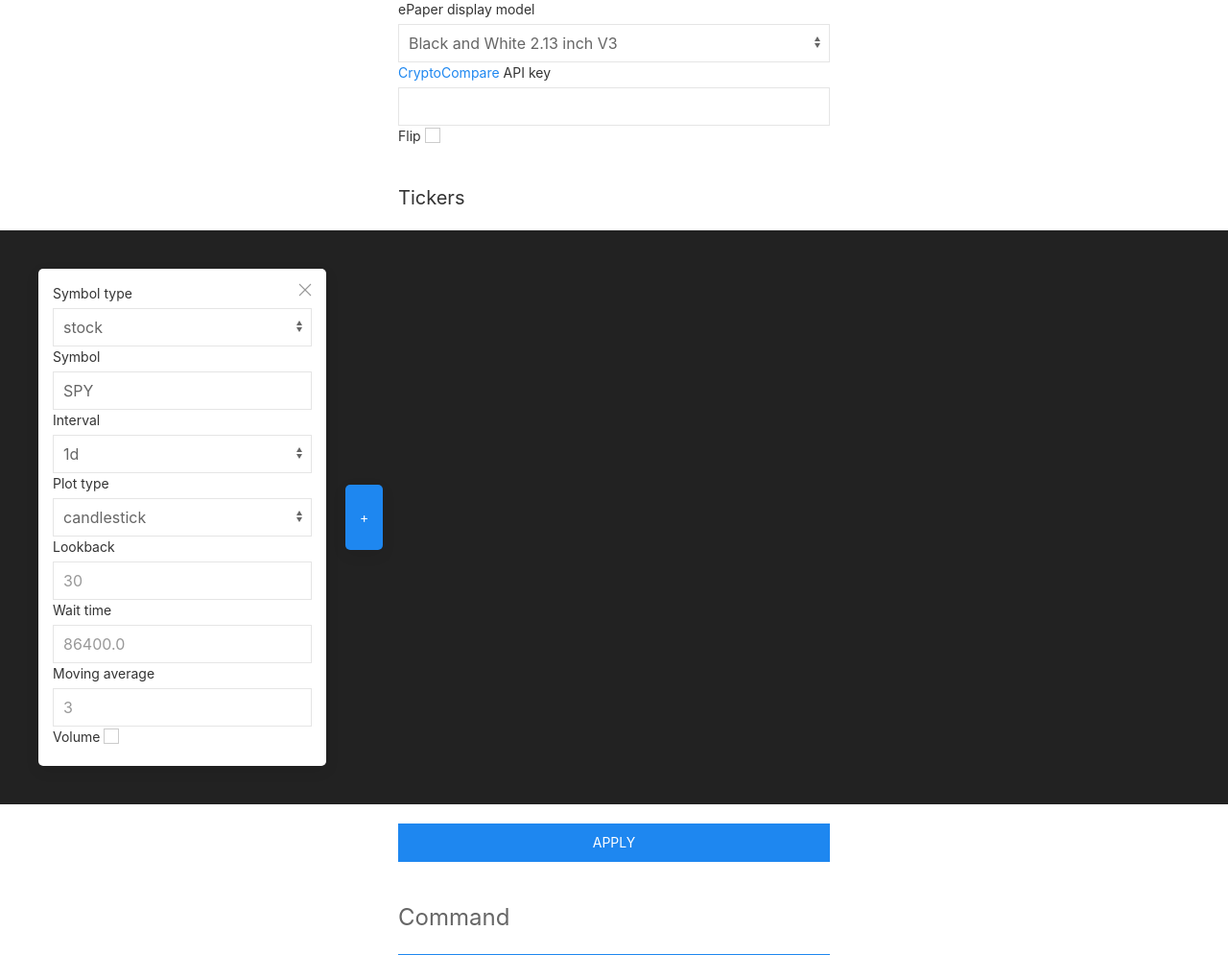
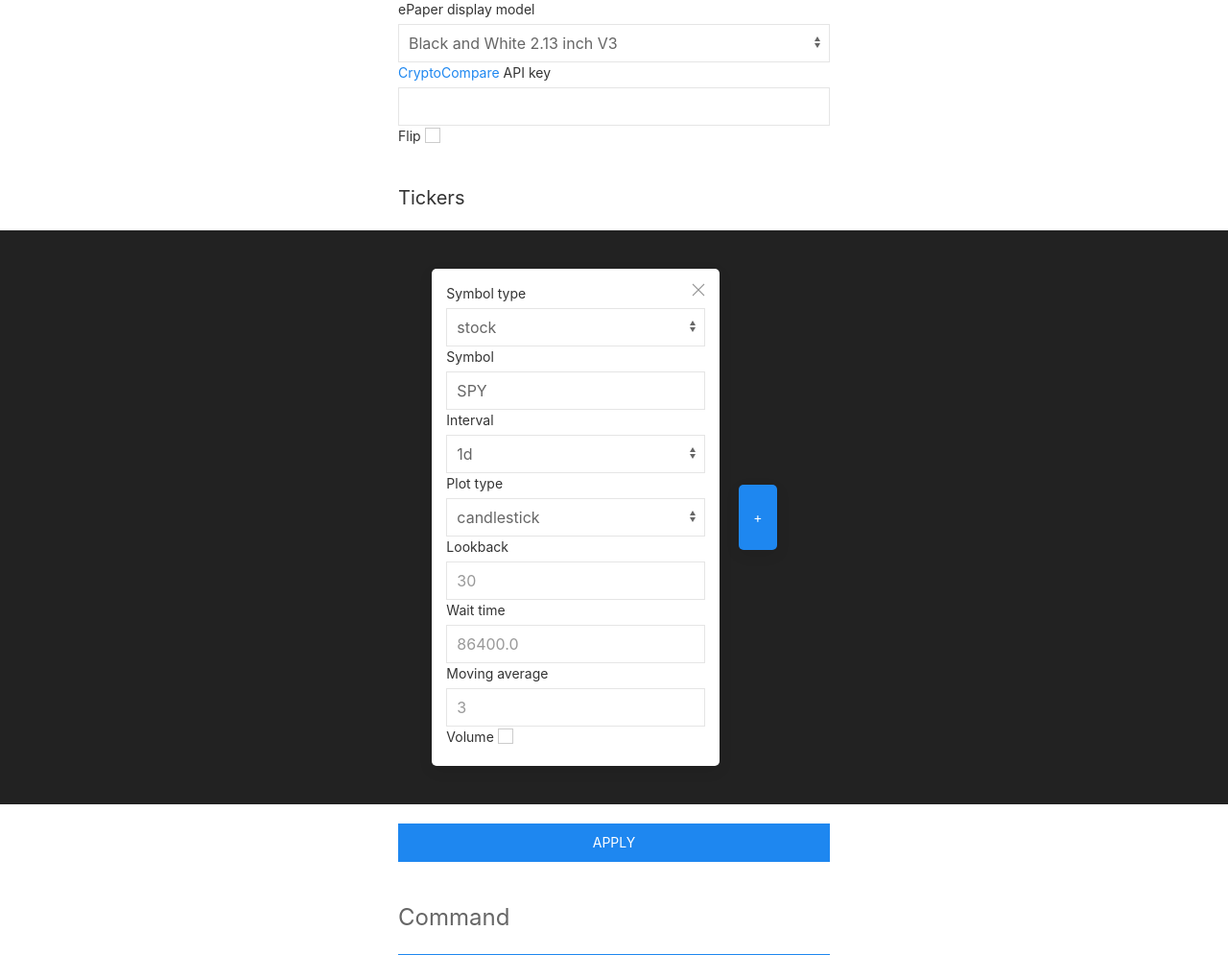
Before and after one commit to loiccoyle/tinyticker, a Flask app: page / in a window 1280 px wide. Shown: the part 271-1266 px from the top of the page at 96% size. Run offline with Flask 2, Linux system fonts and the light colour scheme; data that the repository does not hold is empty.

Commit message:
fix: responsive flex

```diff
--- a/tinyticker/web/templates/index.html
+++ b/tinyticker/web/templates/index.html
@@ -55,7 +55,7 @@
                 <input class="uk-input" type="text" id="api_key" name="api_key" {% if api_key %} value="{{api_key}}" {% endif %}>
                 <label class="uk-form-label" for="flip">Flip <input class="uk-checkbox" type="checkbox" id="flip" name="flip" {% if flip | default(False) %}checked{% endif %}></label>
                 <h4>Tickers</h4>
-                <div class="container uk-background-secondary uk-flex uk-flex-row uk-flex-middle uk-padding" style="overflow-x: auto; position: relative; box-sizing: border-box; width:100vw; left: calc(-50vw + 50%);">
+                <div class="container uk-background-secondary uk-flex uk-flex-row uk-flex-middle uk-padding uk-flex-left uk-flex-center@m" style="overflow-x: auto; position: relative; box-sizing: border-box; width:100vw; left: calc(-50vw + 50%);">
                 {%- for ticker in tickers %}
                   <div class="ticker uk-card uk-card-default uk-flex-none uk-margin-right uk-padding-small uk-animation-slide-right uk-border-rounded">
                     <button class="ticker-close" type="button" uk-close style="float: right" onclick="remove_ticker(this)"></button>
```
